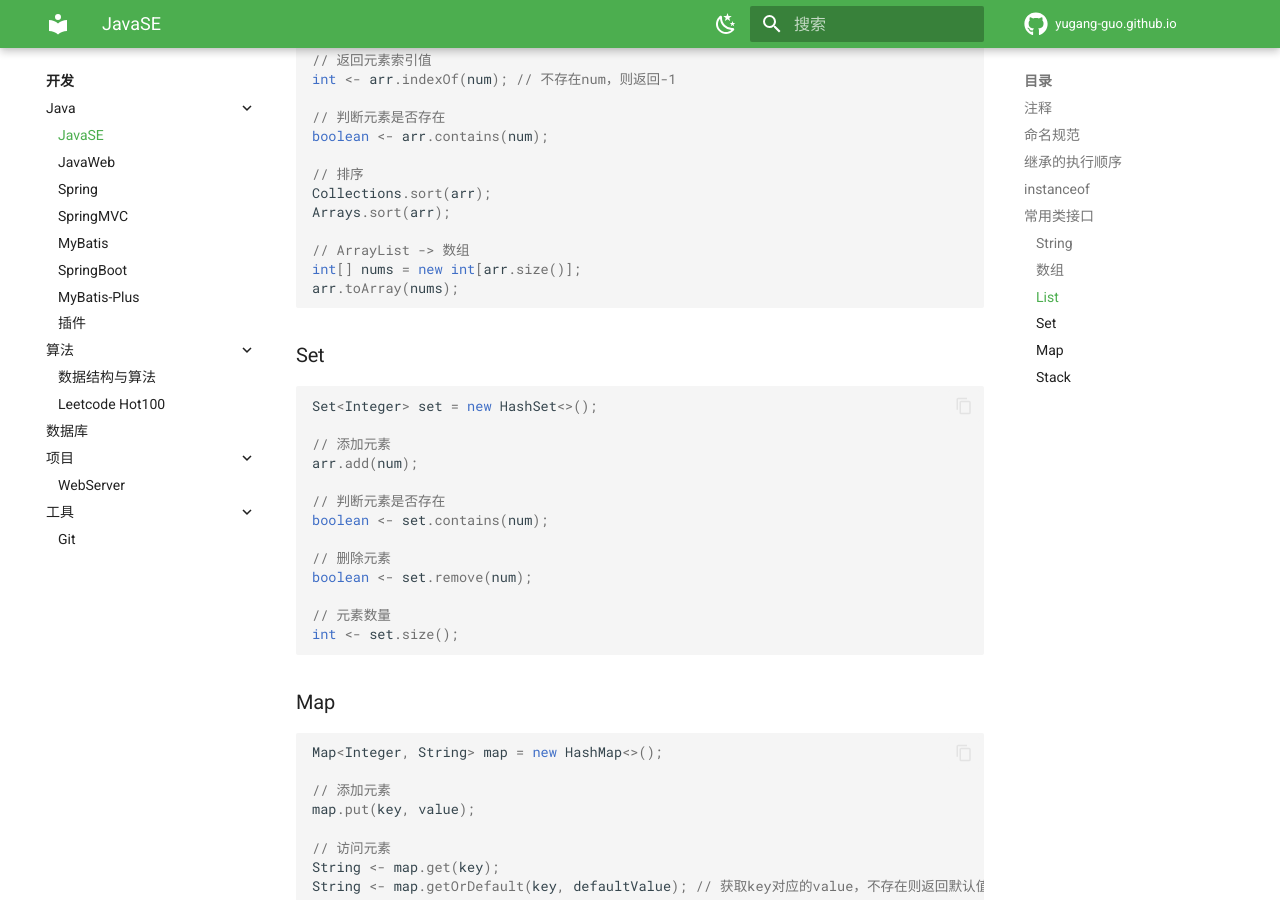
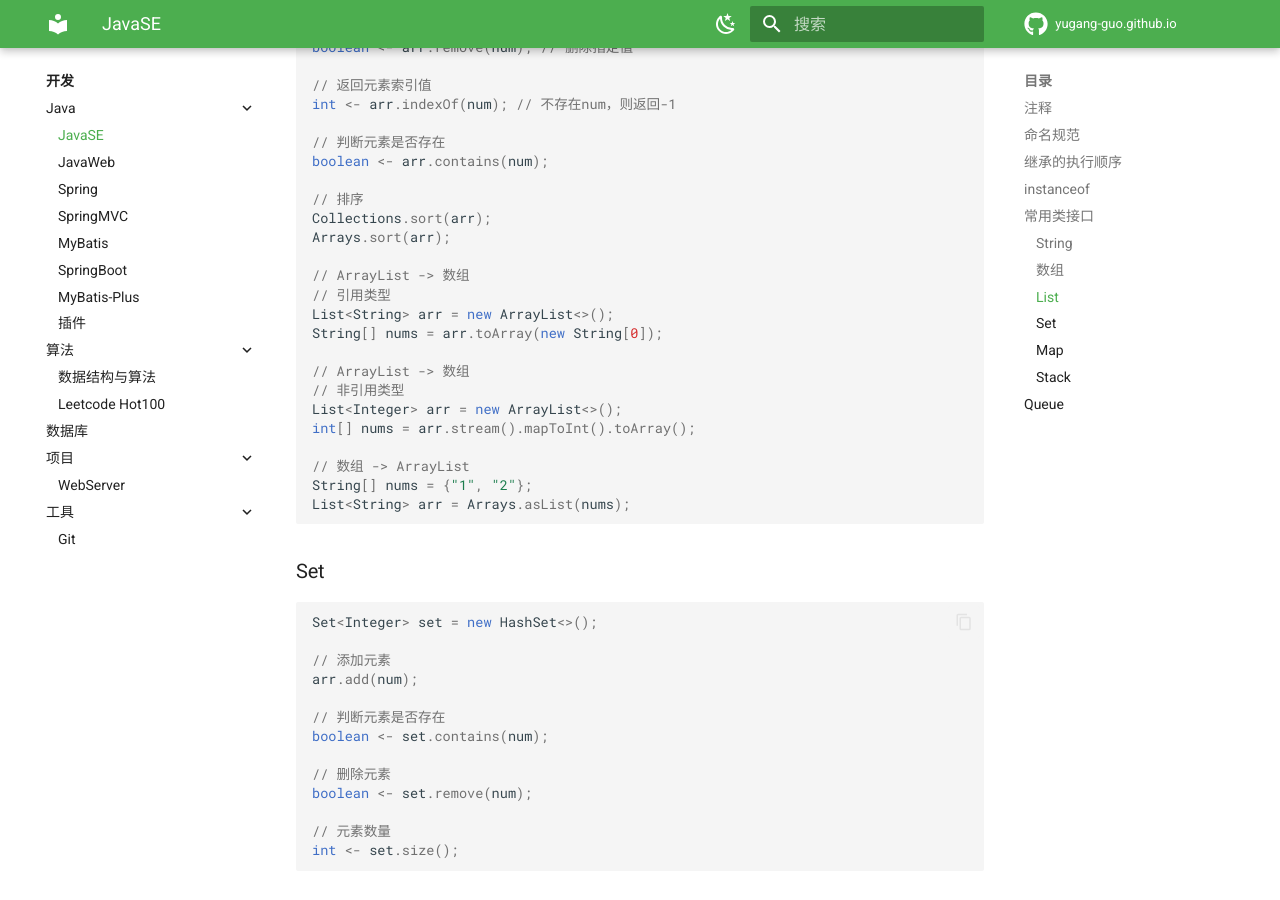
Before and after one commit to yugang-guo/yugang-guo.github.io, an MkDocs documentation site: the page built from docs/Dev/JavaSE.md, in a window 1280 px wide and 900 px high, scrolled down 3375 px. Built offline with MkDocs 1.6.1 and Material for MkDocs 9.7.7, drawn with Linux system fonts in a browser that asks for light colours; nearby versions of some CDN libraries; library files that are not in the unit come from our copies; comment, search, counter and statistics services are not loaded; some of the changed text lies outside the part shown.

Commit message:
Update JavaSE.md

````diff
--- a/docs/Dev/JavaSE.md
+++ b/docs/Dev/JavaSE.md
@@ -143,8 +143,18 @@
 Arrays.sort(arr);
 
 // ArrayList -> 数组
-int[] nums = new int[arr.size()];
-arr.toArray(nums);
+// 引用类型
+List<String> arr = new ArrayList<>();
+String[] nums = arr.toArray(new String[0]);
+
+// ArrayList -> 数组
+// 非引用类型
+List<Integer> arr = new ArrayList<>();
+int[] nums = arr.stream().mapToInt().toArray();
+
+// 数组 -> ArrayList
+String[] nums = {"1", "2"};
+List<String> arr = Arrays.asList(nums);
 ```
 
 ### Set
@@ -220,3 +230,18 @@
 // 元素在栈中的位置(不存在返回-1，栈顶为1)
 int search(Object item);
 ```
+
+## Queue
+
+```java
+Queue<Object> que = new LinkedList<>();
+
+// 队尾添加元素
+que.offer(Object e);
+
+// 获取并删除队头元素，队列为空返回 null
+Object <- que.poll();
+
+// 获取队头元素，队列为空返回 null
+Object <- que.peek();
+```
````
